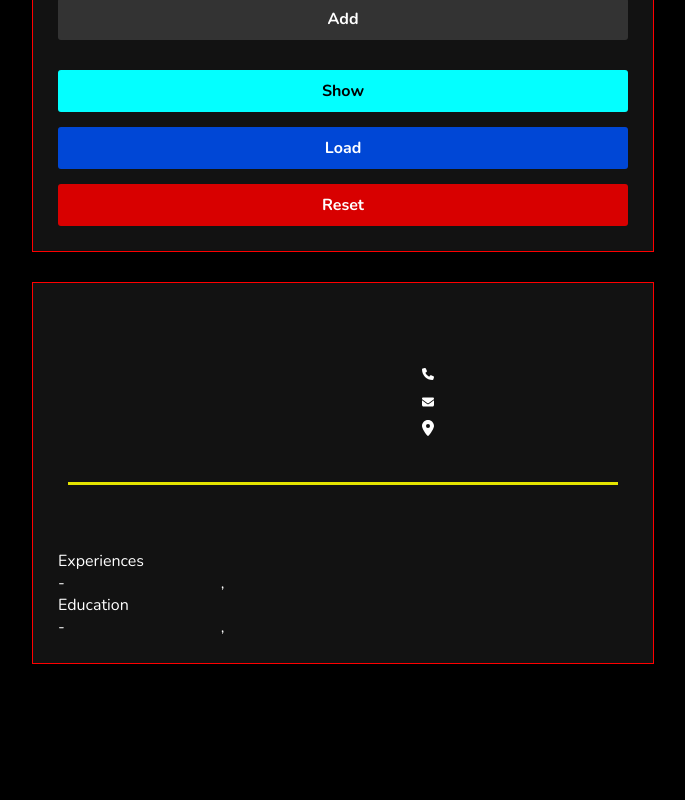
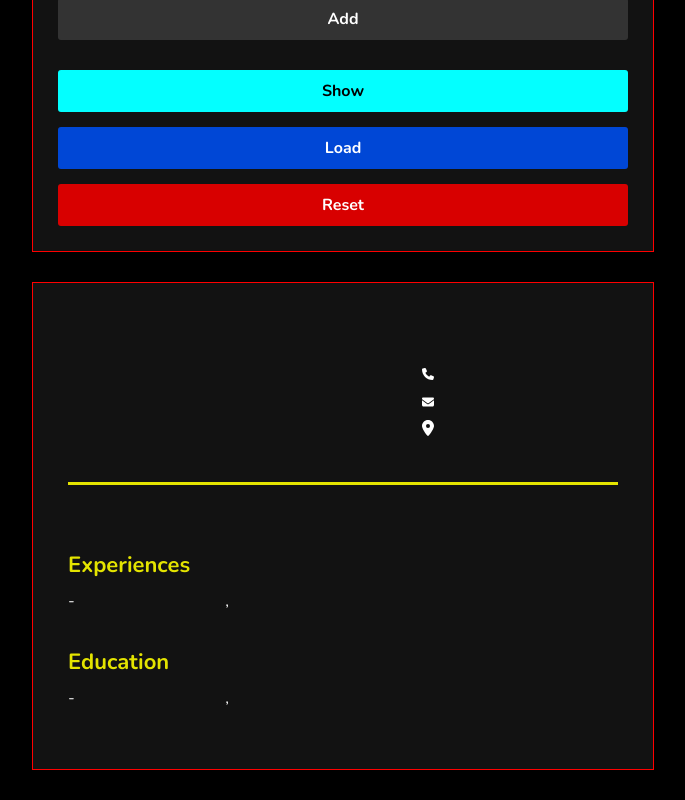
Before and after one commit to Aslam-Naseer/CV-Project, a React (Create React App) app: page / in a window 1280 px wide. Shown: the part 1326-2126 px from the top of the page, without its empty margins (297-982 px from the left). Before the commit the page ends 2020 px from the top, so only its background shows below. Built offline with nearby package versions, Linux system fonts and the light colour scheme.

Commit message:
Style Exp and Edu preiview

```diff
--- a/src/components/CVPreview/Edu.js
+++ b/src/components/CVPreview/Edu.js
@@ -11,8 +11,8 @@ class Edu extends Component {
     });
 
     return (
-      <div>
-        <p>Education</p>
+      <div className="edu-preview">
+        <p className="preview-para">Education</p>
         {eduDivs}
       </div>
     );
--- a/src/components/CVPreview/EduItem.js
+++ b/src/components/CVPreview/EduItem.js
@@ -12,7 +12,7 @@ class EduItem extends Component {
         </div>
         <div>
           <div>{edu.subject}</div>
-          <div>
+          <div className="edu-place">
             {edu.university}
             <span>{", "}</span>
             {edu.city}
--- a/src/components/CVPreview/Exp.js
+++ b/src/components/CVPreview/Exp.js
@@ -11,8 +11,8 @@ class Exp extends Component {
     });
 
     return (
-      <div>
-        <p>Experiences</p>
+      <div className="exps-preview">
+        <p className="preview-para">Experiences</p>
         {expDivs}
       </div>
     );
--- a/src/components/CVPreview/ExpItem.js
+++ b/src/components/CVPreview/ExpItem.js
@@ -12,7 +12,7 @@ class ExpItem extends Component {
         </div>
         <div>
           <div>{exp.position}</div>
-          <div>
+          <div className="exp-place">
             {exp.company}
             <span>{", "}</span>
             {exp.city}
--- a/src/style.css
+++ b/src/style.css
@@ -1,4 +1,4 @@
-@import url('https://fonts.googleapis.com/css2?family=Montserrat:wght@700;900&family=Nunito:wght@400;700&display=swap');
+@import url('https://fonts.googleapis.com/css2?family=Montserrat:wght@700;900&family=Nunito:wght@200;400;700&display=swap');
 
 :root {
   --cv-theme: rgb(228, 228, 0);
@@ -165,3 +165,24 @@ button:hover {
   display: grid;
   grid-template-columns: 2fr 5fr;
 }
+
+.exps-preview,
+.edu-preview {
+  display: flex;
+  flex-direction: column;
+  gap: 20px;
+  padding: 0 10px 35px 10px;
+}
+
+.edu-place,
+.exp-place {
+  font-weight: 200;
+  color: #ddd;
+}
+
+.preview-para {
+  color: var(--cv-theme);
+  margin-bottom: -10px;
+  font-size: 22px;
+  font-weight: 700;
+}
```
